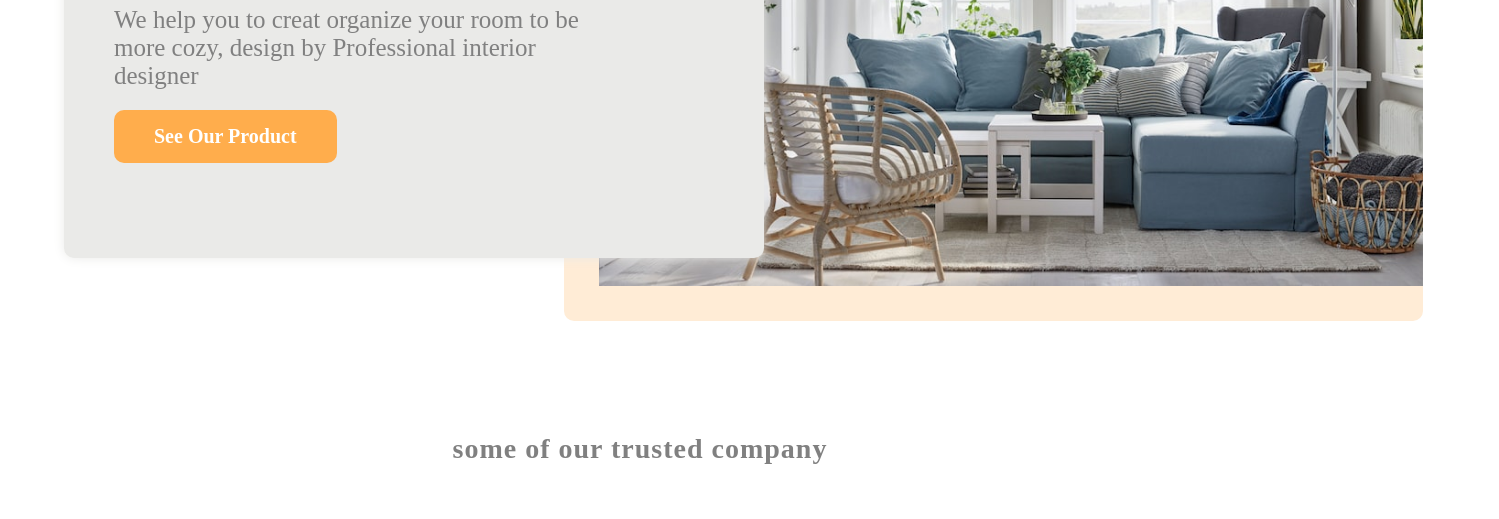
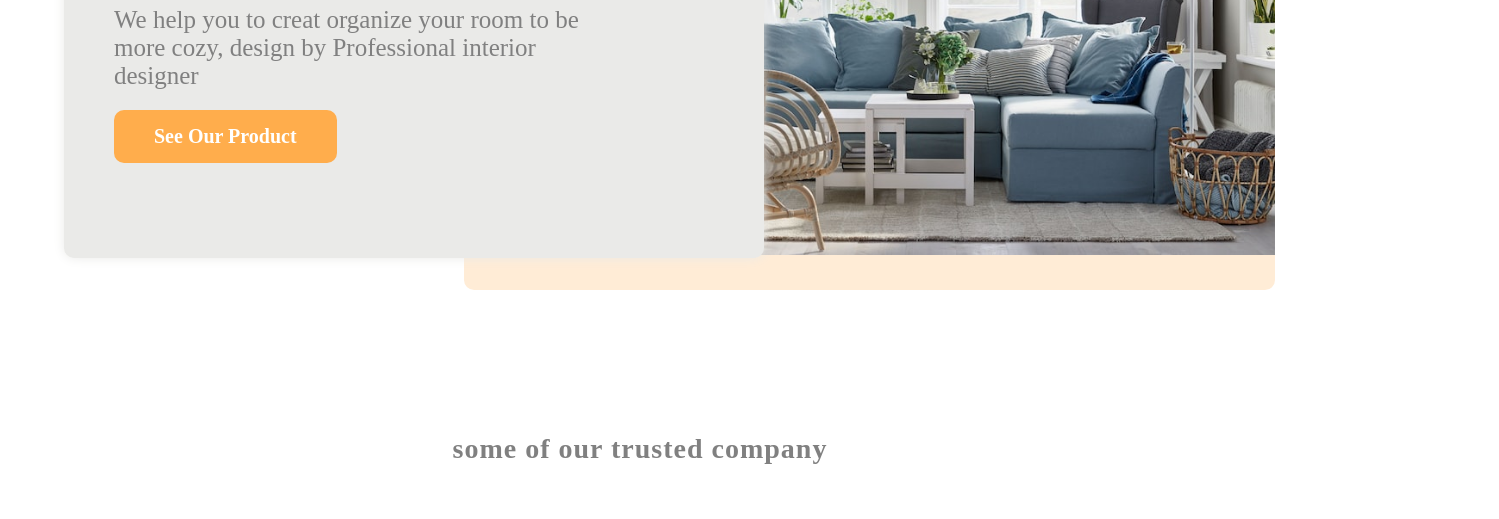
Before and after one commit to RAHULYA-2003/app, a plain HTML site: page index.html in a window 1280 px wide. Shown: the part 415-934 px from the top of the page, 1499 px wide, since content can reach past the window. Drawn offline with Linux system fonts and the light colour scheme; a web font is replaced by a local one.

Commit message:
Update style.css

```diff
--- a/style.css
+++ b/style.css
@@ -192,9 +192,9 @@ select{
     color: gray;
 }
 .col2  img{
-     margin: 10px 0px 0px 500px;
+     margin: 10px 0px 0px 400px;
      border-radius: 10px;
-     height: 90%;
+     height: 85%;
      border-left: 35px solid #FFECD6;
      border-bottom: 35px solid #FFECD6;
 }
```
